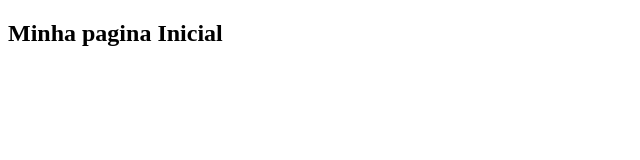
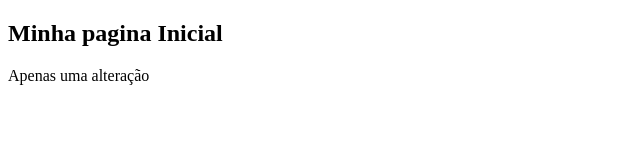
Before and after one commit to ArianeF7/projeto-curso--git, a plain HTML site: page index.html in a window 1280 px wide. Shown: the whole page, without its empty margins (0-640 px from the left). Drawn offline with Linux system fonts and the light colour scheme.

Commit message:
incluindo um paragrafo

```diff
--- a/index.html
+++ b/index.html
@@ -8,6 +8,7 @@
 
 <body>
     <h2>Minha pagina Inicial</h2>
+    <p>Apenas uma alteração</p>
 </body>
 
 </html>
```
